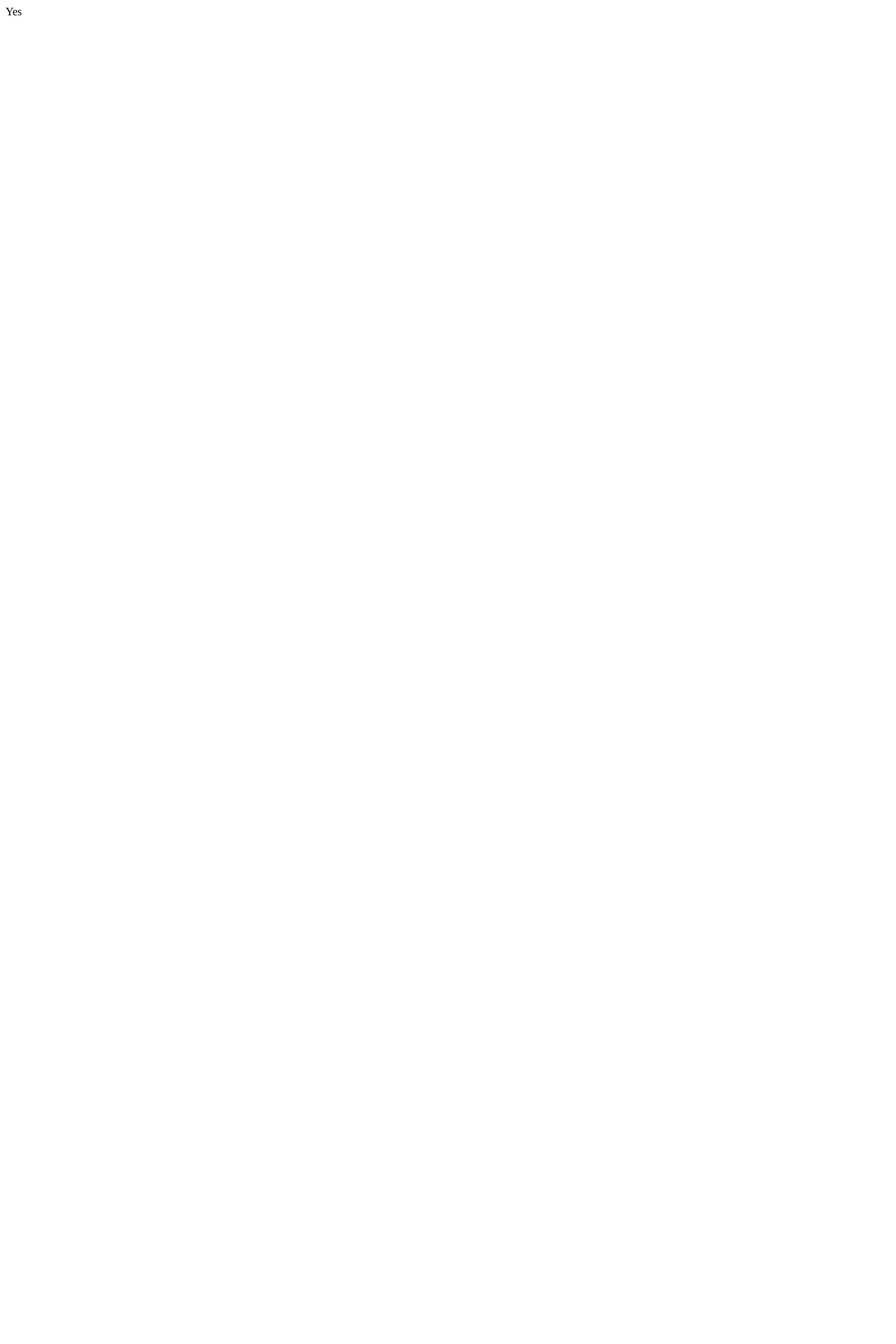
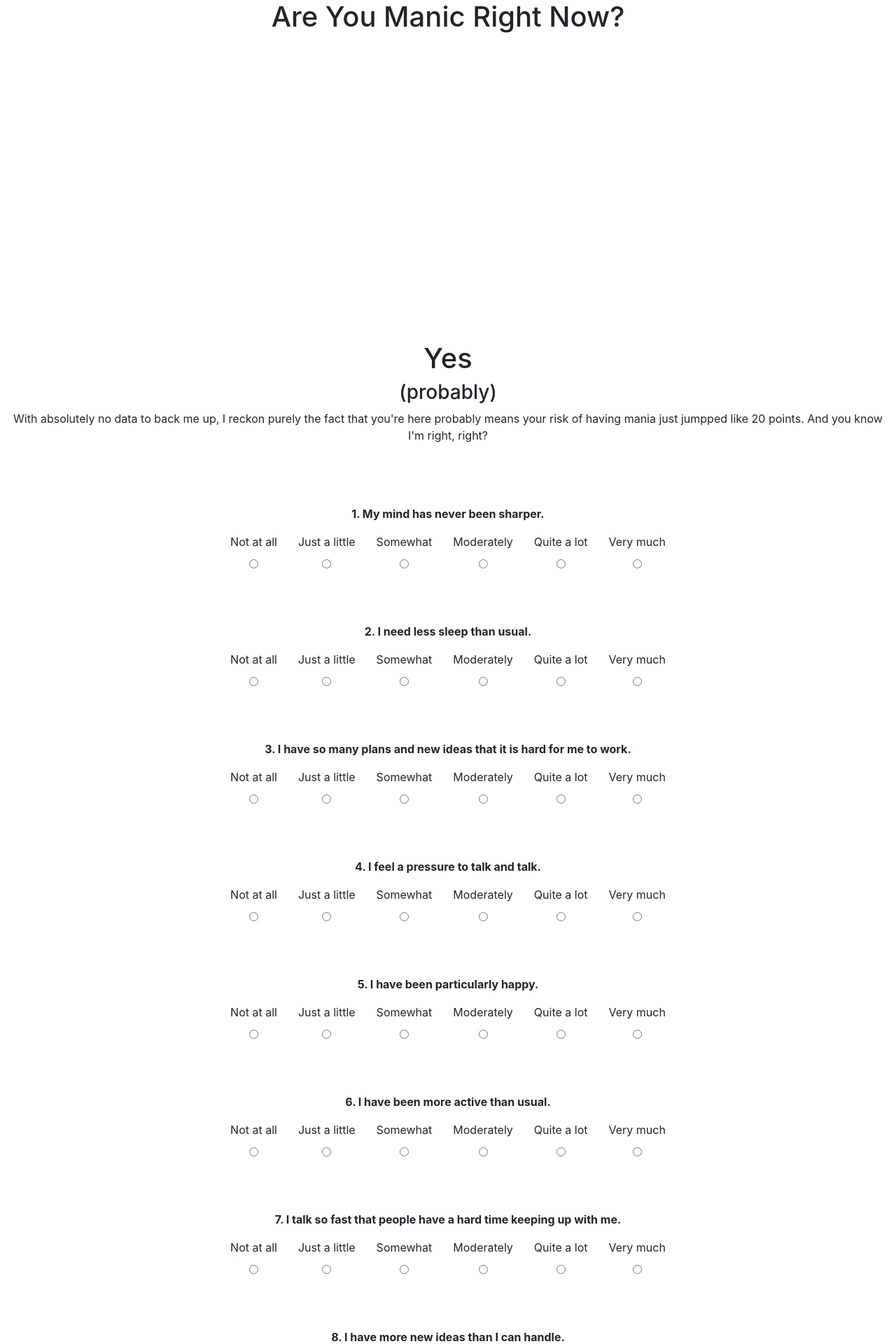
Before and after one commit to aimrn/aimrn, a Flask app: page / in a window 1280 px wide. Before the commit the part shown is almost empty. Shown: the top 1920 px of the page at 70% size. Before the commit the page ends 22 px from the top, so only its background shows below. Run offline with Flask 2, Linux system fonts and the light colour scheme; some libraries are stand-ins or nearby versions.

Commit message:
Display first list of questions.

```diff
--- a/app.py
+++ b/app.py
@@ -7,4 +7,28 @@ app.config["SECRET_KEY"] = os.getenv("SECRET_KEY")
 
 @app.route("/")
 def index():
-    return render_template("index.html")
+    raw_questions = [
+        "",  # We will waste the zeroth index
+        "My mind has never been sharper.",
+        "I need less sleep than usual.",
+        "I have so many plans and new ideas that it is hard for me to work.",
+        "I feel a pressure to talk and talk.",
+        "I have been particularly happy.",
+        "I have been more active than usual.",
+        "I talk so fast that people have a hard time keeping up with me.",
+        "I have more new ideas than I can handle.",
+        "I have been irritable."
+        "It's easy for me to think of jokes and funny stories.",
+        'I have been feeling like "life of the party".',
+        "I have been full of energy.",
+        "I have been thinking about sex.",
+        "I have been feeling particularly playful.",
+        "I have special plans for the world.",
+        "I have been spending too much money.",
+        "My attention keeps jumping from one idea to another.",
+        "I find it hard to slow down and stay in one place.",
+    ]
+    questions = [{"num": str(index), "question": element} for index, element in enumerate(raw_questions)]
+    questions = questions[1:]  # Waste the zeroth index
+
+    return render_template("index.html", questions=questions)
--- /dev/null
+++ b/static/base.css
@@ -0,0 +1,9 @@
+body {
+    text-align: center;
+}
+
+#base_container {
+    width: 100%;
+    display: flex;
+    justify-content: center;
+}
--- /dev/null
+++ b/static/index.css
@@ -0,0 +1,36 @@
+#thefold {
+    /* TODO: make the break done in css or js rather than using a chain of <br> tags */
+}
+
+/* When narrow. Rearrange labels when flexbox reflows for narrow screens (label moves from above, to the right of the radio) */
+@media (max-width: 767.5px) {
+    /* Remove <br> */
+    #main_quiz label + br {
+        display: none;
+    }
+
+    /* Swap order by making flexbox and using order */
+    /* Ref: https://stackoverflow.com/questions/220273/how-can-i-reorder-my-divs-using-only-css */
+    #main_quiz div.col-md-auto {
+        display: flex;
+        flex-direction: row;
+        justify-content: center;
+    }
+    #main_quiz label {
+        order: 2;
+        padding-left: 5px;
+    }
+    #main_quiz input {
+        order: 1;
+    }
+}
+
+/* When wide. Restore the <br> tag */
+@media (min-width: 767.6px) {
+    /* pass */
+    /* display: none doesn't need to be actively removed. It reverts when the @media state isn't true anymore */
+}
+
+.question_text {
+    font-weight: bold;
+}
--- a/templates/base.html
+++ b/templates/base.html
@@ -1,12 +1,22 @@
 <!doctype html>
 <html>
     <head>
+        <!-- Bootstrap CSS CDN -->
+        <link rel="stylesheet" href="https://stackpath.bootstrapcdn.com/bootstrap/4.4.1/css/bootstrap.min.css" integrity="sha384-Vkoo8x4CGsO3+Hhxv8T/Q5PaXtkKtu6ug5TOeNV6gBiFeWPGFN9MuhOf23Q9Ifjh" crossorigin="anonymous">
+
+        <!-- My CSS (global) -->
+        <link rel="stylesheet" href="/static/base.css">
+
         {% block head %}
         {% endblock %}
         <title>{% block title %}{% endblock %}</title>
     </head>
     <body>
-        {% block body %}
-        {% endblock %}
+        <div id="base_container">
+            <div class="col-lg justify-content-center">
+                {% block body %}
+                {% endblock %}
+            </div>
+        </div>
     </body>
 </html>
--- a/templates/index.html
+++ b/templates/index.html
@@ -1,11 +1,136 @@
 {% extends "base.html" %}
+
 {% block head %}
+<!-- My CSS (page specific) -->
+<link rel="stylesheet" href="/static/index.css">
 {% endblock %}
 
 {% block title %}
-Are You Manic Right Now
+Are You Manic Right Now?
 {% endblock %}
 
 {% block body %}
-Yes
+<!-- Title and logo -->
+<h1>Are You Manic Right Now?</h1>
+
+<!-- Break to below the fold for the joke-->
+<div id="thefold"></div>
+<br>
+<br>
+<br>
+<br>
+<br>
+<br>
+<br>
+<br>
+<br>
+<br>
+<br>
+<br>
+<br>
+<br>
+<br>
+<br>
+<br>
+<br>
+
+<h1>Yes</h1>
+<h3>(probably)</h3>
+<p>With absolutely no data to back me up, I reckon purely the fact that you're here probably means your risk of having mania just jumpped like 20 points. And you know I'm right, right?</p>
+<br>
+<br>
+<br>
+
+<!-- The actual evidence based quiz -->
+<!-- (soemthing to think about, should I link the evidence here, or on an "evidence" tab. Maybe just include it in the faq. Not sure) -->
+
+<div id="main_quiz">
+    <!-- FIX: When in colum stacked mode. I want to align all the select bubbles with each other as a group in line (but centred) -->
+
+    {% for q in questions %}
+        <div class="container">
+            <p class="question_text">{{ q.num }}. {{ q.question }}</p>
+            <div class="row justify-content-center">
+                <div class="col-md-auto">
+                    <label for="q{{ q.num }}_0">Not at all</label><br>
+                    <input type="radio" id="q{{ q.num }}_0" name="q{{ q.num }}" value="0">
+                </div>
+                <div class="col-md-auto">
+                    <label for="q{{ q.num }}_1">Just a little</label><br>
+                    <input type="radio" id="q{{ q.num }}_1" name="q{{ q.num }}" value="1">
+                </div>
+                <div class="col-md-auto">
+                    <label for="q{{ q.num }}_2">Somewhat</label><br>
+                    <input type="radio" id="q{{ q.num }}_2" name="q{{ q.num }}" value="2">
+                </div>
+                <div class="col-md-auto">
+                    <label for="q{{ q.num }}_3">Moderately</label><br>
+                    <input type="radio" id="q{{ q.num }}_3" name="q{{ q.num }}" value="3">
+                </div>
+                <div class="col-md-auto">
+                    <label for="q{{ q.num }}_4">Quite a lot</label><br>
+                    <input type="radio" id="q{{ q.num }}_4" name="q{{ q.num }}" value="4">
+                </div>
+                <div class="col-md-auto">
+                    <label for="q{{ q.num }}_5">Very much</label><br>
+                    <input type="radio" id="q{{ q.num }}_5" name="q{{ q.num }}" value="5">
+                </div>
+            </div>
+            <br>
+            <br>
+            <br>
+        {% endfor %}
+    </div>
+
+
+    <div class="container">
+        <p>2. I need less sleep than usual.</p>
+        <div class="row justify-content-center">
+            <div class="col-md-auto">
+                <label for="q2_0">Not at all</label><br>
+                <input type="radio" id="q2_0" name="q2" value="0">
+            </div>
+            <div class="col-md-auto">
+                <label for="q2_1">Just a little</label><br>
+                <input type="radio" id="q2_1" name="q2" value="1">
+            </div>
+            <div class="col-md-auto">
+                <label for="q2_2">Somewhat</label><br>
+                <input type="radio" id="q2_2" name="q2" value="2">
+            </div>
+            <div class="col-md-auto">
+                <label for="q2_3">Moderately</label><br>
+                <input type="radio" id="q2_3" name="q2" value="3">
+            </div>
+            <div class="col-md-auto">
+                <label for="q2_4">Quite a lot</label><br>
+                <input type="radio" id="q2_4" name="q2" value="4">
+            </div>
+            <div class="col-md-auto">
+                <label for="q2_5">Very much</label><br>
+                <input type="radio" id="q2_5" name="q2" value="5">
+            </div>
+        </div>
+        <br>
+        <br>
+        <br>
+    </div>
+
+</div>
+
+<!-- The evidence based scoring -->
+
+<!-- The randomly generated name feature/joke -->
+
+<!-- The non-evidence based "questions"/motivational talking -->
+
+<!-- The "scoring" gotcha gut punch bit to encourage action -->
+
+<!-- The final question/answer button -->
+<!-- Think more about this. One button? one big yes, one small no? a no that runs away from you? -->
+<!-- Getting a little gimicky. I think I'll probably settle on just the one regular button -->
+
+<!-- Link to next page (for yes). Havent decide if there's going to be a "no" -->
+
+
 {% endblock %}
```
